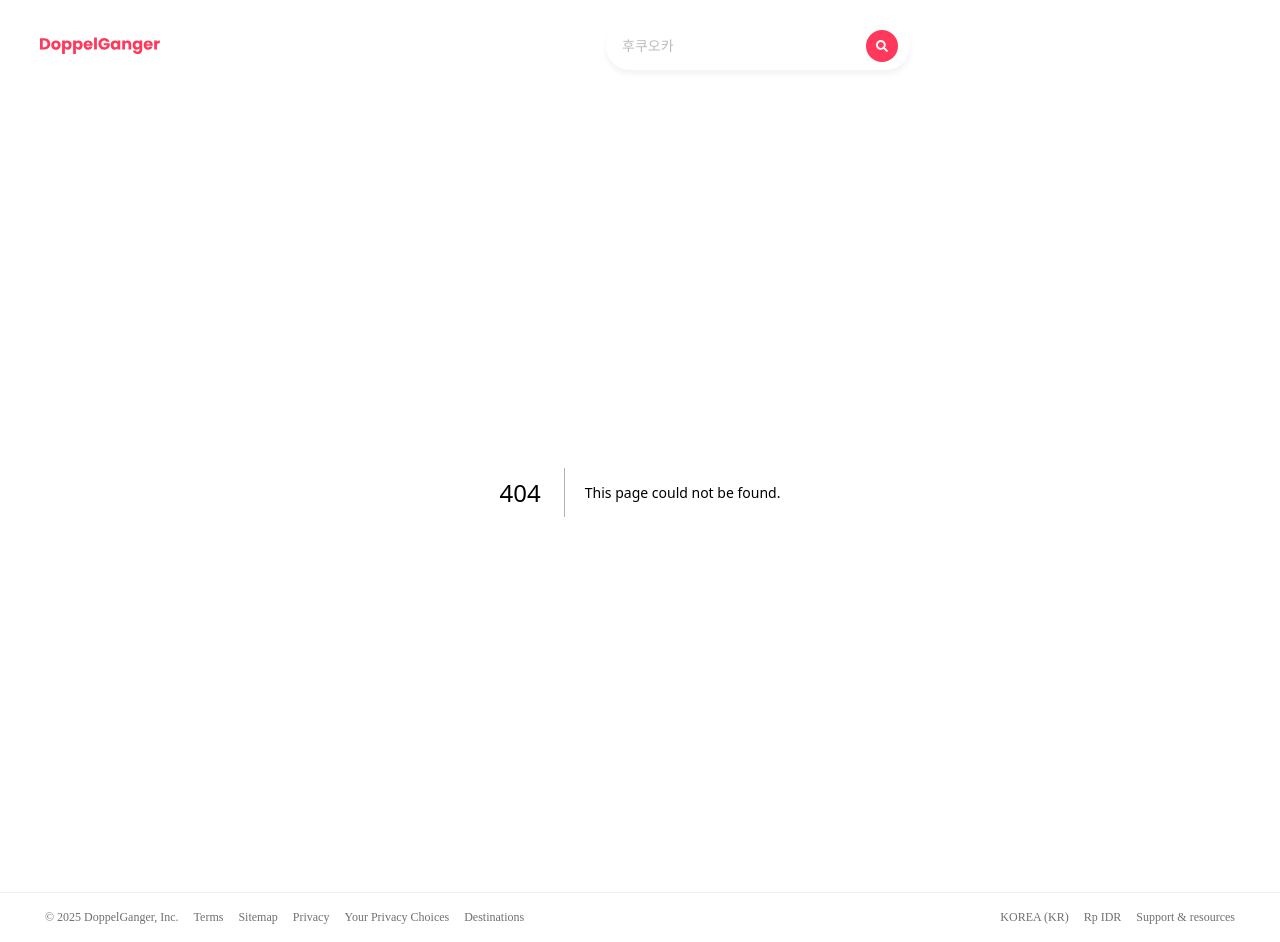
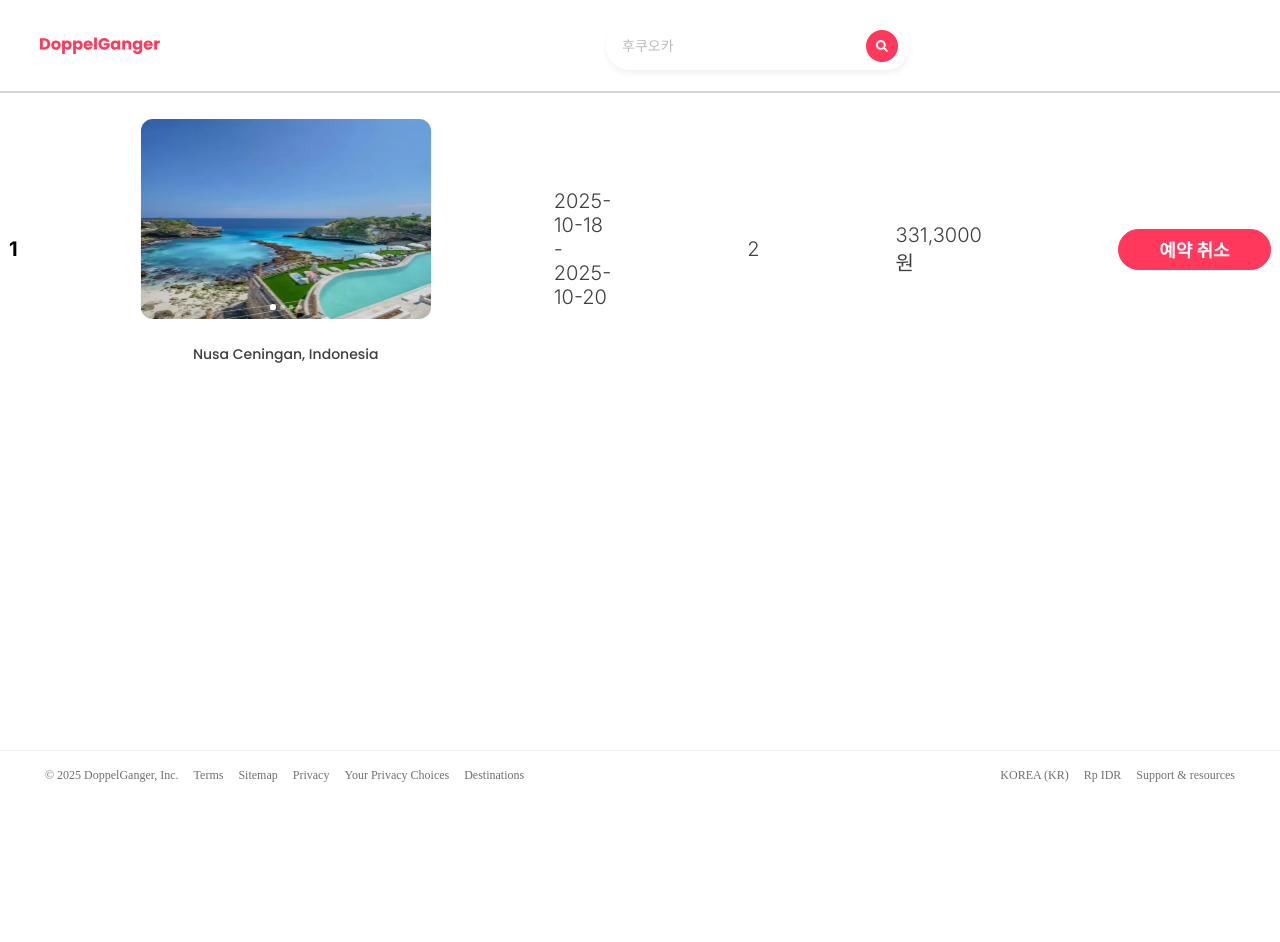
Before and after one commit to EFUB5-Doppelganger/Frontend, a Next.js app in the folder airbnb/: page /reservation in a window 1280 px wide. Before the commit this address had no page. Shown: the top 942 px of the page. After the commit the page ends 800 px from the top, so only its background shows below. Built offline with nearby package versions, Linux system fonts and the light colour scheme.

Commit message:
feat: 예약 조회 아이템 ui

```diff
--- /dev/null
+++ b/airbnb/src/app/reservation/page.tsx
@@ -0,0 +1,24 @@
+"use client"
+
+import React from 'react';
+import styled from 'styled-components';
+import Image from 'next/image';
+import { Poppins, Inter } from 'next/font/google';
+import { HiOutlineExclamationTriangle } from 'react-icons/hi2';
+import ReservationItem from './reservationItem';
+
+const poppins = Poppins({ subsets: ['latin'], weight: ['400', '500', '600'] });
+const inter = Inter({ subsets: ['latin'], weight: ['300', '700']});
+
+export default function Reservation () {
+  return (
+    <ReservationItem
+      listNum={1}
+      image="/hotel/hotel1.svg"
+      date="2025-10-18 - 2025-10-20"
+      headCount={2}
+      price="331,3000원"
+      cancel={true}
+    />
+  );
+}
--- /dev/null
+++ b/airbnb/src/app/reservation/reservationItem.tsx
@@ -0,0 +1,126 @@
+import React from 'react';
+import styled from 'styled-components';
+import Image from 'next/image';
+import { Poppins, Inter } from 'next/font/google';
+import { HiOutlineExclamationTriangle } from 'react-icons/hi2';
+
+const poppins = Poppins({ subsets: ['latin'], weight: ['400', '500', '600'] });
+const inter = Inter({ subsets: ['latin'], weight: ['300', '700']});
+
+type Props = {
+  listNum: number;
+  image: string;
+  date: string;
+  headCount: number;
+  price: string;
+  cancel: boolean;
+}
+
+export default function ReservationItem (props: Props) {
+  return (
+    <Wrapper>
+      <ItemContainer>
+        <ListNumber className={inter.className}>{props.listNum}</ListNumber>
+      </ItemContainer>
+
+      <HotelImage>
+        <Image
+          src={props.image}
+          alt="호텔 이미지"
+          width={400}
+          height={200}
+        />
+        <HotelName className={poppins.className}>Nusa Ceningan, Indonesia</HotelName>
+      </HotelImage>
+
+      <ItemContainer>
+        <TextContainer className={inter.className}>{props.date}</TextContainer>
+      </ItemContainer>
+      <ItemContainer>
+        <TextContainer className={inter.className}>{props.headCount}</TextContainer>
+      </ItemContainer>
+      <ItemContainer>
+        <TextContainer className={inter.className}>{props.price}</TextContainer>
+      </ItemContainer>
+
+      {props.cancel ?
+        <ItemContainer>
+          <CancelBtn $cancel={props.cancel} className={inter.className}>예약 취소</CancelBtn>
+        </ItemContainer> :
+        <ItemContainer>
+          <CancelBtn $cancel={props.cancel} className={inter.className}>후기 작성</CancelBtn>
+        </ItemContainer>
+      }
+    </Wrapper>
+  );
+}
+
+const Wrapper = styled.div`
+  display: flex;
+  justify-content: center;
+  align-items: center;
+  gap: 0;
+  height: 19.56rem;
+`;
+
+const ListNumber = styled.div`
+  color: #000;
+  font-size: 1.25rem;
+  font-style: normal;
+  font-weight: 700;
+  line-height: normal;
+`;
+
+const HotelImage = styled.div`
+  display: flex;
+  flex-direction: column;
+  justify-content: center;
+  align-items: center;
+  border-top: 2px solid #d5d5d5;
+  gap: 0.69rem;
+  height: 19.56rem;
+`;
+
+const HotelName = styled.h3`
+  color: #3E3E3E;
+  font-size: 0.875rem;
+  font-style: normal;
+  font-weight: 500;
+  line-height: normal;
+`;
+
+const TextContainer = styled.div`
+  color: #3E3E3E;
+  font-size: 1.25rem;
+  font-style: normal;
+  font-weight: 300;
+  line-height: normal;
+`;
+
+const ItemContainer = styled.div`
+  display: flex;
+  justify-content: center;
+  align-items: center;
+  border-top: 2px solid #d5d5d5;
+  height: 19.56rem;
+  padding: 0 4.25rem;
+`;
+
+const CancelBtn = styled.button<{ $cancel: boolean }>`
+  width: 9.5625rem;
+  height: 2.5625rem;
+  flex-shrink: 0;
+  border: 1px solid #ff385c;
+  border-radius: 2rem;
+
+  background: ${({ $cancel }) => ($cancel ? "#ff385c" : "#fff")};
+  color: ${({ $cancel }) => ($cancel ? "#fff" : "#ff385c")};
+
+  color: #FFF;
+  font-family: Inter;
+  font-size: 1.125rem;
+  font-style: normal;
+  font-weight: 700;
+  line-height: normal;
+  text-align: center;
+`;
--- a/airbnb/src/app/signInUp/loginBtn.tsx
+++ b/airbnb/src/app/signInUp/loginBtn.tsx
@@ -29,7 +29,7 @@ const Wrapper = styled.button<{ $loginMethod: string }>`
   fill: #FFF;
   stroke-width: 1px;
   stroke: #3E3E3E;
-  border: ${({ $loginMethod }) => ($loginMethod === "계속" ? "1px solid #FF385C" : "1px solid #3e3e3e")};;
+  border: ${({ $loginMethod }) => ($loginMethod === "계속" ? "1px solid #FF385C" : "1px solid #3e3e3e")};
   border-radius: 0.7rem;
   background: ${({ $loginMethod }) => ($loginMethod === "계속" ? "#FF385C" : "#fff")};
 `;
```
